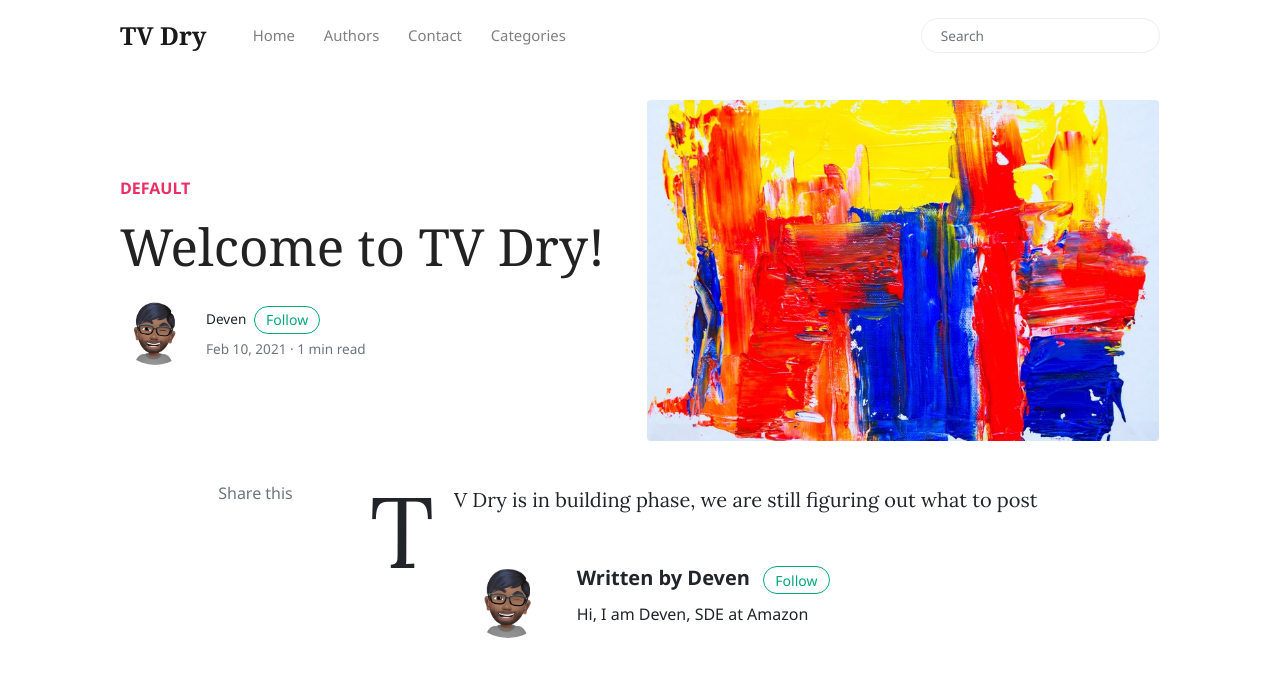
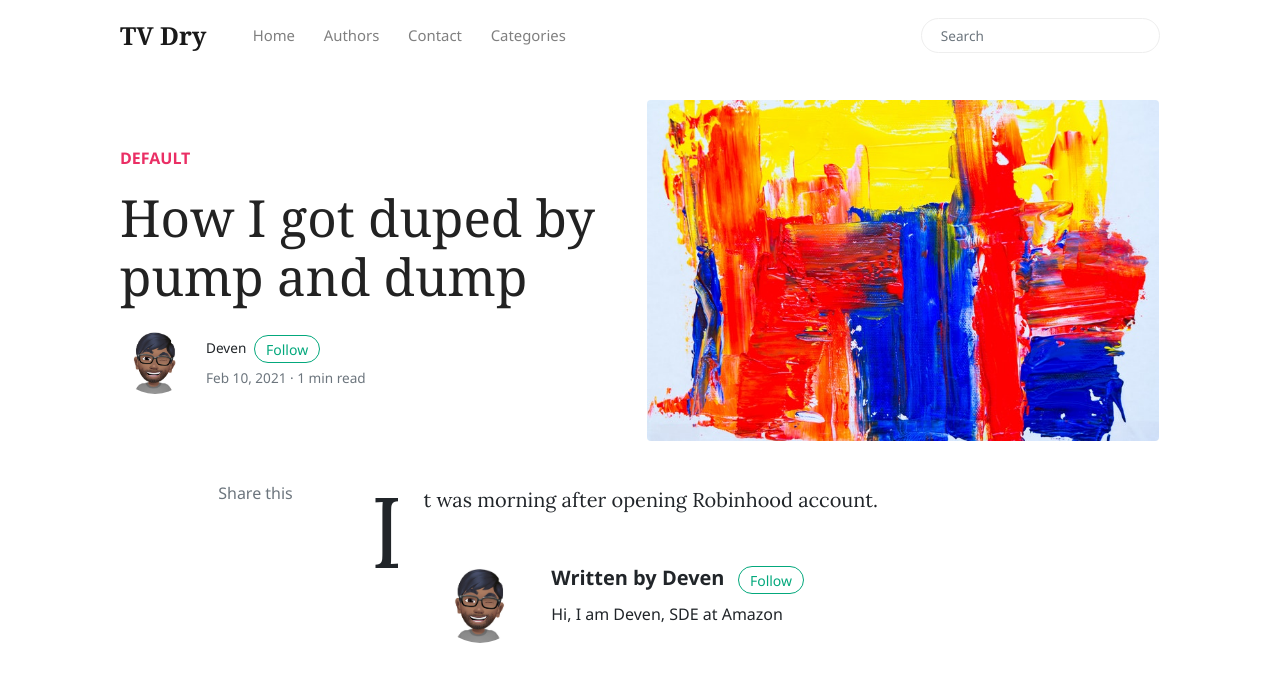
Before and after one commit to devnull-cmd/tvdry-jekyll, a Jekyll site: the page built from _posts/2021-02-10-how-i-got-duped-by-pump-and-dump.markdown, in a window 1280 px wide. Shown: the top 682 px of the page. Built offline with Jekyll 4.4.1, drawn with Linux system fonts in a browser that asks for light colours; nearby versions of some CDN libraries; comment, search, counter and statistics services are not loaded.

Commit message:
Update 2021-02-10-how-i-got-duped-by-pump-and-dump.markdown

```diff
--- a/_posts/2021-02-10-how-i-got-duped-by-pump-and-dump.markdown
+++ b/_posts/2021-02-10-how-i-got-duped-by-pump-and-dump.markdown
@@ -1,7 +1,8 @@
 ---
 layout: post
-title:  "Welcome to TV Dry!"
+title:  "How I got duped by pump and dump"
 categories: [ Default ]
 image: assets/images/demo1.jpg
 ---
-TV Dry is in building phase, we are still figuring out what to post
+
+It was morning after opening Robinhood account.
```
